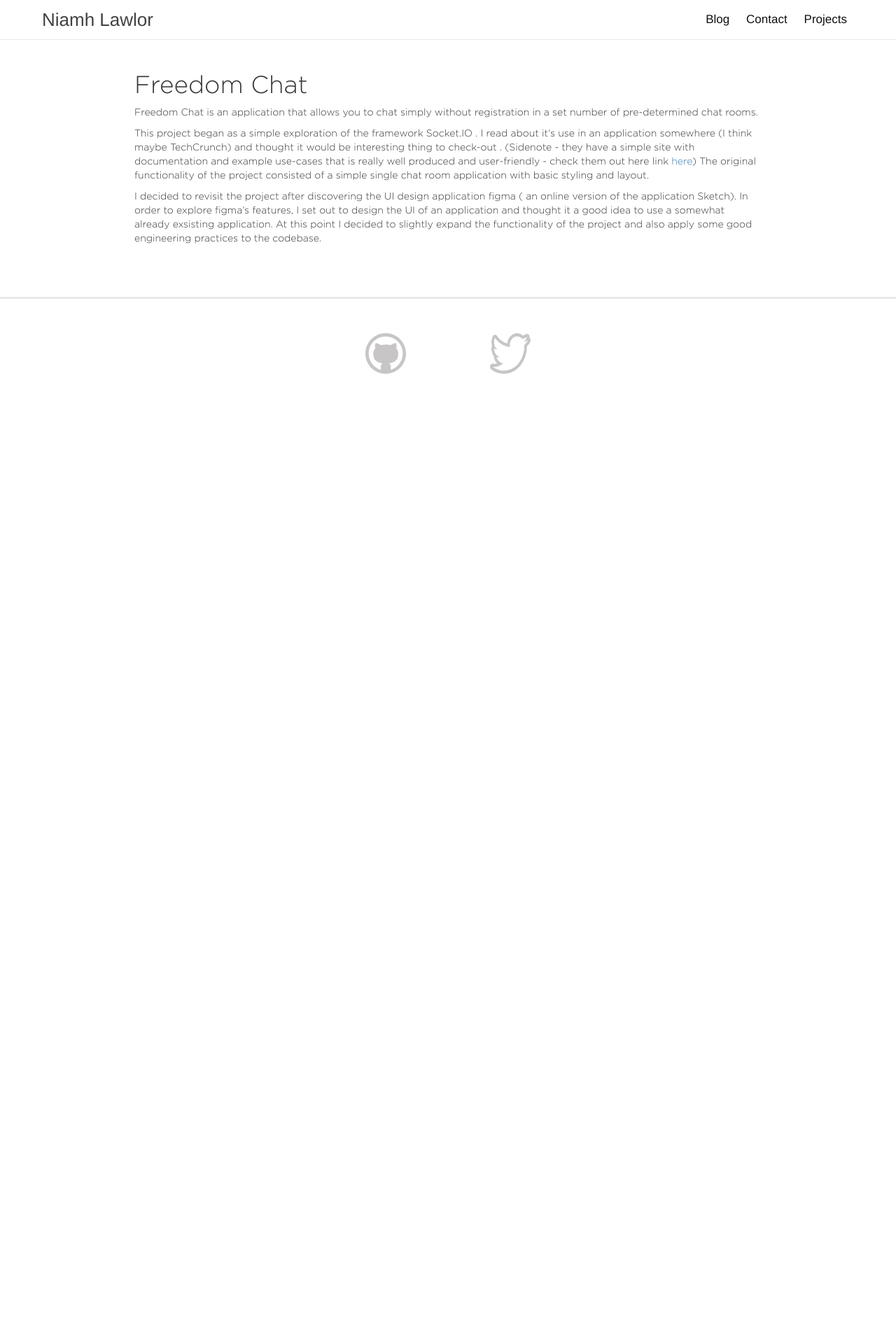
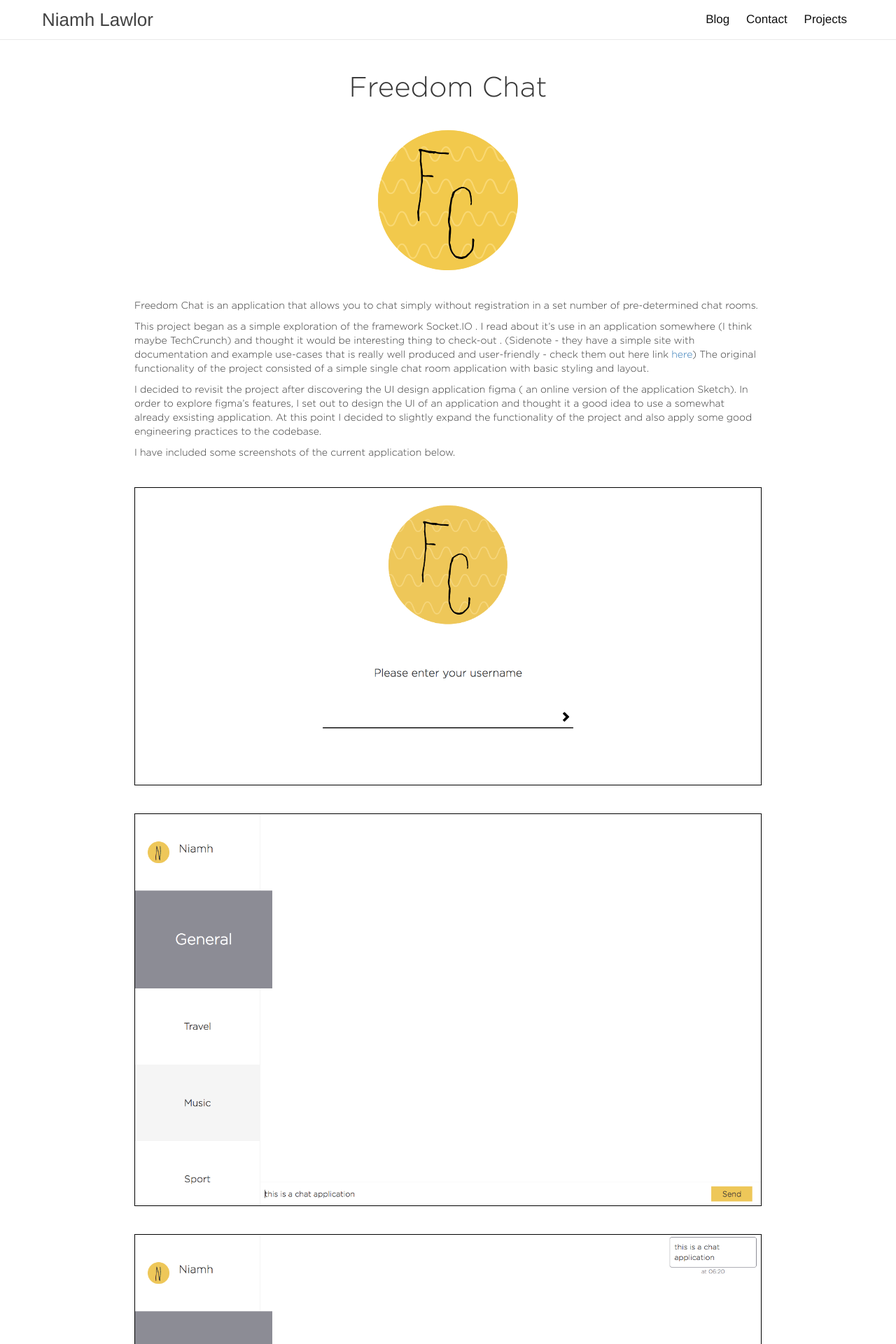
Before and after one commit to nileahtobhair/nileahtobhair.github.io, a Jekyll site: the page built from _projects/freedomchat.md, in a window 1280 px wide. Shown: the top 1920 px of the page at 70% size. Built offline with Jekyll 4.4.1, drawn with Linux system fonts in a browser that asks for light colours; before the commit the page ends 900 px from its top, so only the background shows below that.

Commit message:
add freedomchat blurb

```diff
--- a/_projects/freedomchat.md
+++ b/_projects/freedomchat.md
@@ -5,11 +5,20 @@
 thumbnail: freedomchat.svg
 ---
 
+# Freedom Chat
 
-# Freedom Chat
+
+<img class='project-main' src='{{site.baseurl}}/assets/freedomChat.svg'/>
+
 
 Freedom Chat is an application that allows you to chat simply without registration in a set number of pre-determined chat rooms.
 
 This project began as a simple exploration of the framework Socket.IO . I read about it's use in an application somewhere (I think maybe TechCrunch) and thought it would be interesting thing to check-out . (Sidenote - they have a simple site with documentation and example use-cases that is really well produced and user-friendly - check them out here link <a target="_blank" href="http://socket.io/	">here</a>) The original functionality of the project consisted of a simple single chat room application with basic styling and layout.
 
 I decided to revisit the project after discovering the UI design application figma ( an online version of the application Sketch). In order to explore figma's features, I set out to design the UI of an application and thought it a good idea to use a somewhat already exsisting application. At this point I decided to slightly expand the functionality of the project and also apply some good engineering practices to the codebase.
+
+I have included some screenshots of the current application below.
+
+<img class='project-screenshots' src='{{site.baseurl}}/assets/freedomchat1.png'/>
+<img class='project-screenshots' src='{{site.baseurl}}/assets/freedomchat3.png'/>
+<img class='project-screenshots' src='{{site.baseurl}}/assets/freedomchat2.png'/>
--- a/_sass/_layout.scss
+++ b/_sass/_layout.scss
@@ -604,3 +604,7 @@
     margin-top:60px;
     margin-bottom:60px;
 }
+#freedom-chat{
+    text-align: center;
+    font-size:40px;
+}
```
Also changed, not shown: assets/freedomchat1.png (added), assets/freedomchat2.png (added), assets/freedomchat3.png (added).
